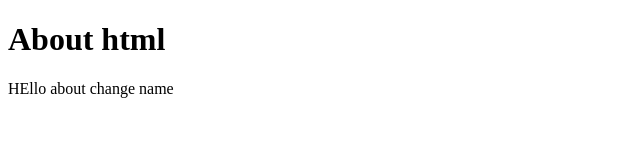
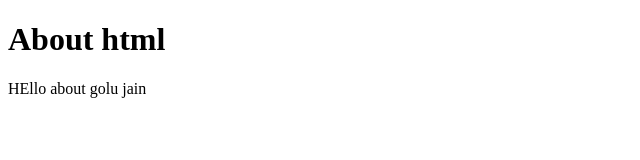
Before and after one commit to Dhruv4018/git-learning, a plain HTML site: page About.html in a window 1280 px wide. Shown: the full height of the page, 0-640 px from the left. Drawn offline with Linux system fonts and the light colour scheme.

Commit message:
golu jain

```diff
--- a/About.html
+++ b/About.html
@@ -7,6 +7,6 @@
 </head>
 <body>
     <h1>About html</h1>
-    <p>HEllo about change name</p>
+    <p>HEllo about  golu jain</p>
 </body>
 </html>
```
